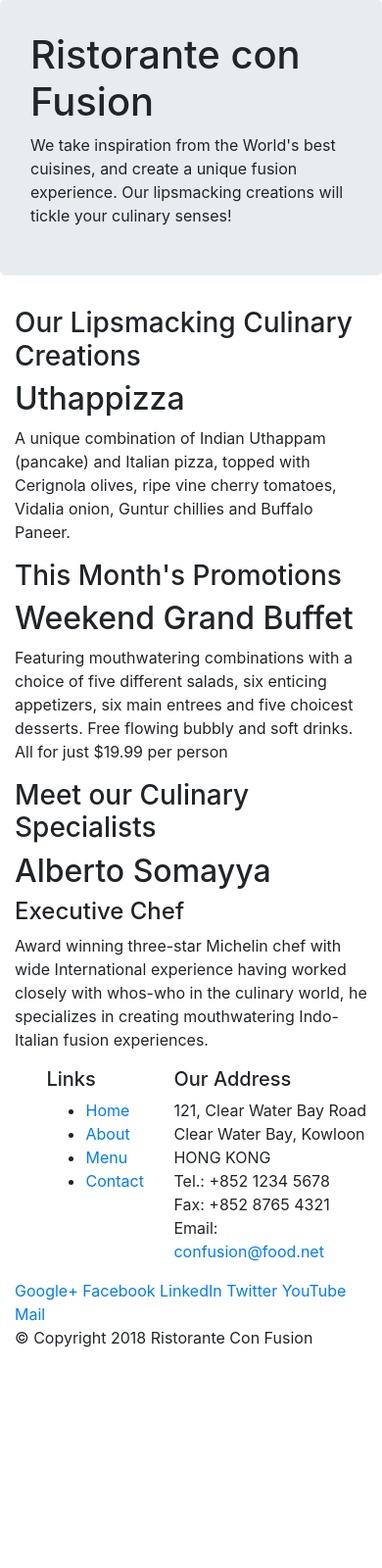
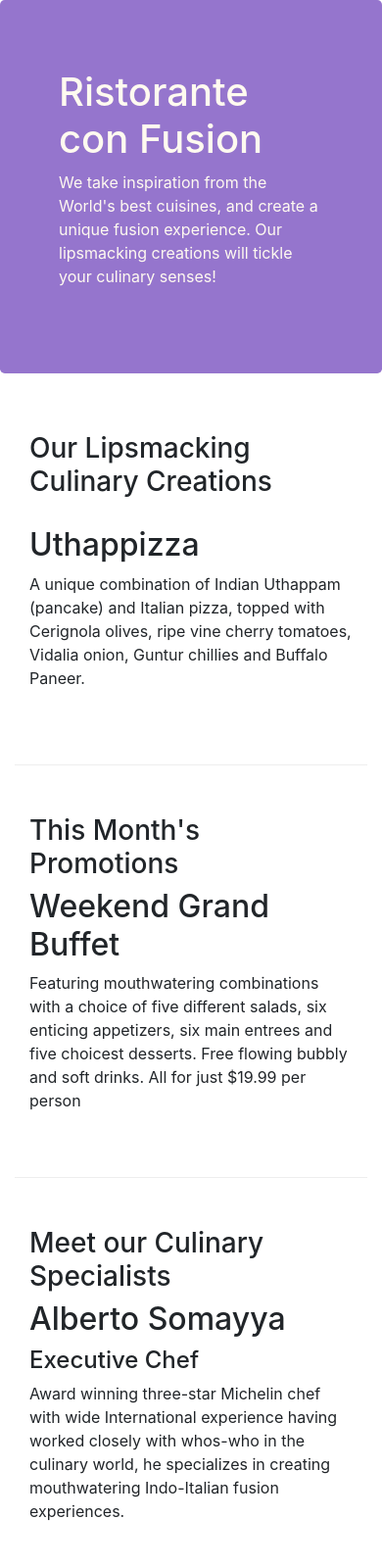
Before and after one commit to OsamaAbrar25/bootstrap, a website: page index.html in a window 390 px wide. Shown: the top 1600 px of the page at 98% size. Before the commit the page ends 1393 px from the top, so only its background shows below. Drawn offline with nearby package versions, Linux system fonts and the light colour scheme.

Commit message:
Responsive design using bootstrap - 2

```diff
--- /dev/null
+++ b/css/styles.css
@@ -0,0 +1,24 @@
+.row-header {
+	margin: 0px auto;
+	padding: 0px auto;
+}
+
+.row-content {
+	margin: 0px;
+	padding: 50px 0px 50px 0px;
+	border-bottom: 1px ridge;
+	min-height: 400px;
+}
+
+.footer2 {
+	background-color: #d1c4e9;
+	margin: 0px auto;
+	padding: 20px 0px 20px 0px;
+}
+
+.jumbotron {
+	padding: 70px 30px 70px 30px;
+	margin: 0px auto;
+	background: #9575cd;
+	color: floralwhite;
+}
--- a/index.html
+++ b/index.html
@@ -10,6 +10,7 @@
 
     <!-- Bootstrap CSS -->
     <link rel="stylesheet" href="node_modules/bootstrap/dist/css/bootstrap.min.css">
+    <link rel="stylesheet" type="text/css" href="css/styles.css">
 
     <title>Ristorante Con Fusion</title>
 </head>
@@ -18,7 +19,7 @@
 
     <header class="jumbotron">
         <div class="container">
-            <div class="row">
+            <div class="row row-header">
                 <div class="col-12 col-sm-6">
                     <h1>Ristorante con Fusion</h1>
                     <p>We take inspiration from the World's best cuisines, and create a unique fusion experience. Our lipsmacking creations will tickle your culinary senses!</p>
@@ -30,7 +31,7 @@
     </header>
 
     <div class="container">
-        <div class="row">
+        <div class="row row-content align-items-center">
             <div  class="col-12 col-sm-4 order-sm-last col-md-3">
                 <h3>Our Lipsmacking Culinary Creations</h3>
             </div>
@@ -41,7 +42,7 @@
         </div>
 
 
-        <div class="row">
+        <div class="row row-content align-items-center">
             <div class="col-12 col-sm-4 col-md-3">
                 <h3>This Month's Promotions</h3>
             </div>
@@ -51,7 +52,7 @@
             </div>
         </div>
 
-        <div class="row">
+        <div class="row row-content align-items-center">
             <div class="col-12 col-sm-4 order-sm-last col-md-3">
                 <h3>Meet our Culinary Specialists</h3>
             </div>
@@ -63,12 +64,12 @@
         </div>
     </div>
 
-    <footer>
+    <footer class="footer2">
         <div class="container">
             <div class="row">
                 <div class="col-4 offset-1 col-sm-2">
                     <h5>Links</h5>
-                    <ul>
+                    <ul class="list-unstyled">
                         <li><a href="#">Home</a></li>
                         <li><a href="#">About</a></li>
                         <li><a href="#">Menu</a></li>
@@ -86,8 +87,8 @@
 		              Email: <a href="mailto:confusion@food.net">confusion@food.net</a>
 		           </address>
                 </div>
-                <div class="col-12 col-sm-4">
-                    <div>
+                <div class="col-12 col-sm-4 align-self-center">
+                    <div class="text-center">
                         <a href="http://google.com/+">Google+</a>
                         <a href="http://www.facebook.com/profile.php?id=">Facebook</a>
                         <a href="http://www.linkedin.com/in/">LinkedIn</a>
@@ -97,7 +98,7 @@
                     </div>
                 </div>
            </div>
-           <div class="row">
+           <div class="row justify-content-center">
                 <div class="col-auto">
                     <p>© Copyright 2018 Ristorante Con Fusion</p>
                 </div>
```
